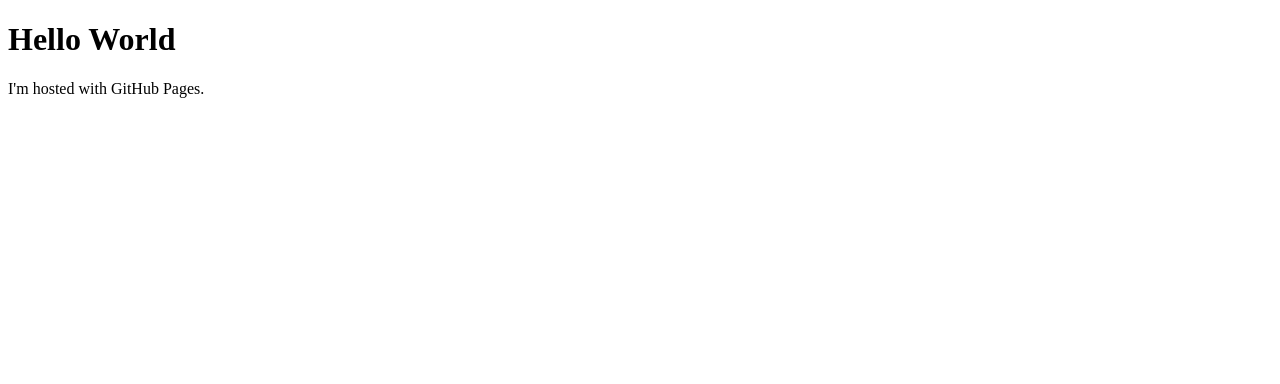
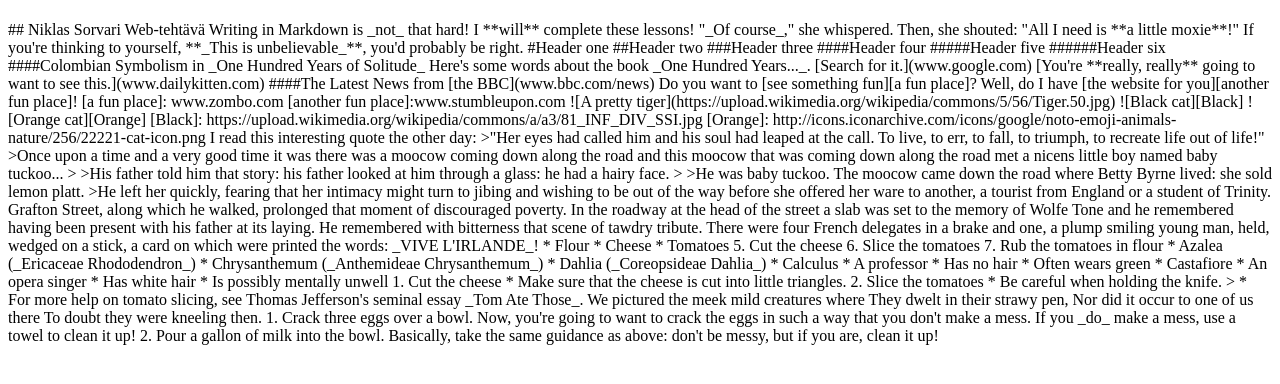
Before and after one commit to NiklassSorvari/NiklassSorvari.github.io, a plain HTML site: page index.html in a window 1280 px wide. Drawn offline with Linux system fonts and the light colour scheme.

Commit message:
Update index.html

```diff
--- a/index.html
+++ b/index.html
@@ -1,7 +1,80 @@
 <!DOCTYPE html>
 <html>
 <body>
-<h1>Hello World</h1>
-<p>I'm hosted with GitHub Pages.</p>
+<h1> </h1>
+<p>## Niklas Sorvari Web-tehtävä
+
+Writing in Markdown is _not_ that hard!
+I **will** complete these lessons!
+"_Of course_," she whispered. Then, she shouted: "All I need is **a little moxie**!"
+If you're thinking to yourself, **_This is unbelievable_**, you'd probably be right.
+#Header one
+##Header two
+###Header three
+####Header four
+#####Header five
+######Header six
+####Colombian Symbolism in _One Hundred Years of Solitude_
+Here's some words about the book _One Hundred Years..._.
+[Search for it.](www.google.com)
+[You're **really, really** going to want to see this.](www.dailykitten.com)
+####The Latest News from [the BBC](www.bbc.com/news)
+Do you want to [see something fun][a fun place]?
+Well, do I have [the website for you][another fun place]!
+[a fun place]: www.zombo.com
+[another fun place]:www.stumbleupon.com
+![A pretty tiger](https://upload.wikimedia.org/wikipedia/commons/5/56/Tiger.50.jpg)
+![Black cat][Black]
+
+![Orange cat][Orange]
+
+[Black]: https://upload.wikimedia.org/wikipedia/commons/a/a3/81_INF_DIV_SSI.jpg
+[Orange]: http://icons.iconarchive.com/icons/google/noto-emoji-animals-nature/256/22221-cat-icon.png
+I read this interesting quote the other day:
+
+>"Her eyes had called him and his soul had leaped at the call. To live, to err, to fall, to triumph, to recreate life out of life!"
+
+>Once upon a time and a very good time it was there was a moocow coming down along the road and this moocow that was coming down along the road met a nicens little boy named baby tuckoo...
+>
+>His father told him that story: his father looked at him through a glass: he had a hairy face.
+>
+>He was baby tuckoo. The moocow came down the road where Betty Byrne lived: she sold lemon platt.
+>He left her quickly, fearing that her intimacy might turn to jibing and wishing to be out of the way before she offered her ware to another, a tourist from England or a student of Trinity. Grafton Street, along which he walked, prolonged that moment of discouraged poverty. In the roadway at the head of the street a slab was set to the memory of Wolfe Tone and he remembered having been present with his father at its laying. He remembered with bitterness that scene of tawdry tribute. There were four French delegates in a brake and one, a plump smiling young man, held, wedged on a stick, a card on which were printed the words: _VIVE L'IRLANDE_!
+* Flour
+* Cheese
+* Tomatoes
+5. Cut the cheese
+6. Slice the tomatoes
+7. Rub the tomatoes in flour
+* Azalea (_Ericaceae Rhododendron_)
+* Chrysanthemum (_Anthemideae Chrysanthemum_)
+* Dahlia (_Coreopsideae Dahlia_)
+* Calculus
+ * A professor
+ * Has no hair
+ * Often wears green
+* Castafiore
+ * An opera singer
+ * Has white hair
+ * Is possibly mentally unwell
+1. Cut the cheese
+
+     * Make sure that the cheese is cut into little triangles.
+
+2. Slice the tomatoes
+
+    * Be careful when holding the knife.
+
+   > * For more help on tomato slicing, see Thomas Jefferson's seminal essay _Tom Ate Those_.
+We pictured the meek mild creatures where
+They dwelt in their strawy pen,
+Nor did it occur to one of us there
+To doubt they were kneeling then.
+1. Crack three eggs over a bowl.
+ Now, you're going to want to crack the eggs in such a way that you don't make a mess.
+If you _do_ make a mess, use a towel to clean it up!
+
+2. Pour a gallon of milk into the bowl.
+ Basically, take the same guidance as above: don't be messy, but if you are, clean it up!</p>
 </body>
 </html>
```
